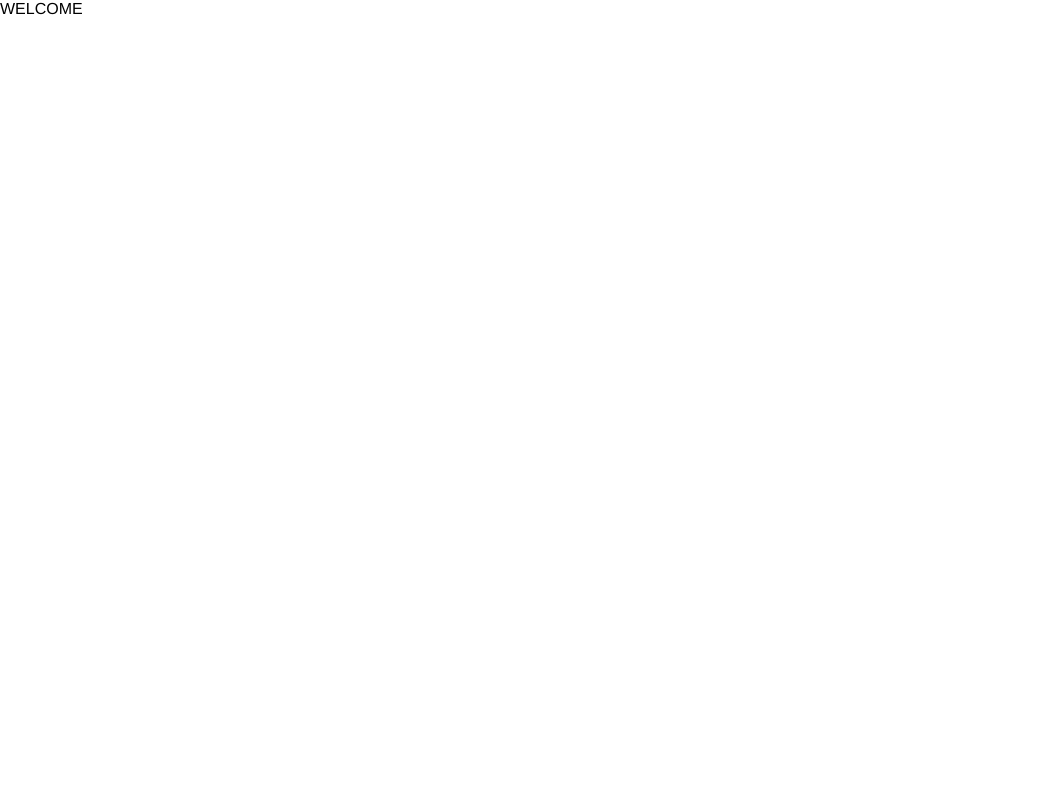
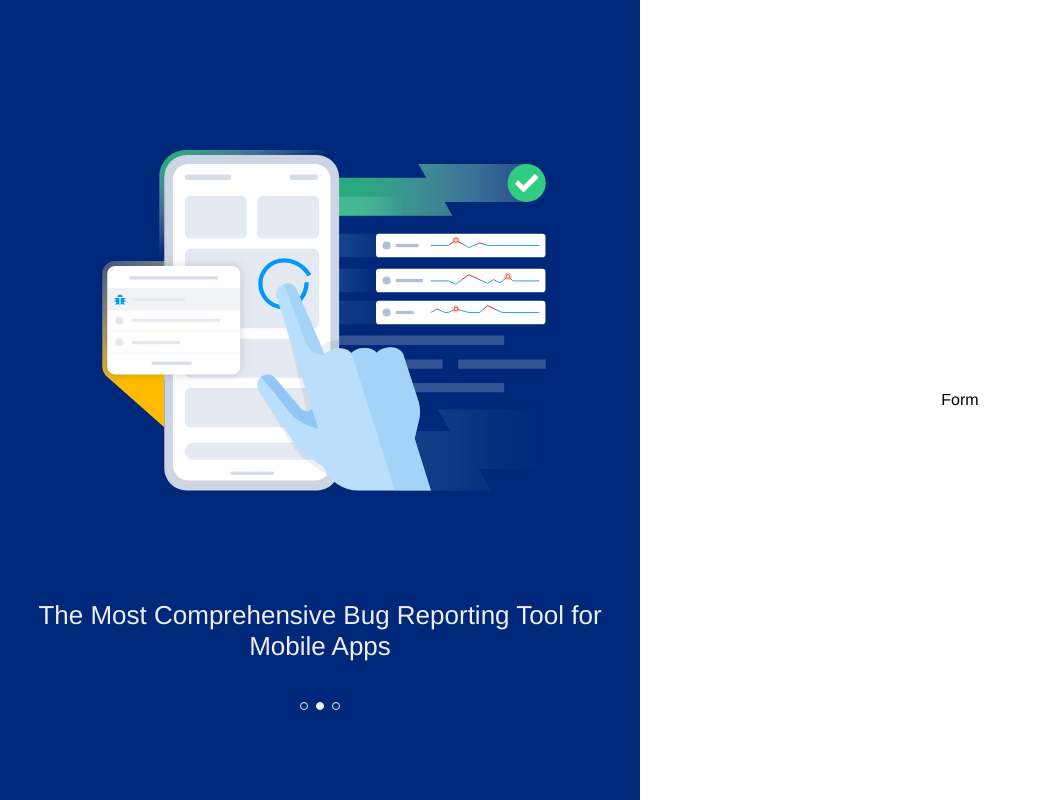
Before and after one commit to abdrahmansoltan/Instabug-Frontend-Intern-task, a Vue app: page /login in a window 1280 px wide. Before the commit this address led to /welcome. Shown: the whole page, without its empty margins (0-1041 px from the left). Built offline with nearby package versions, Linux system fonts and the light colour scheme.

Commit message:
added img-slider component

```diff
--- /dev/null
+++ b/src/components/Slider/Slider.styles.scss
@@ -0,0 +1,45 @@
+@import "../../assets/styles/variables.scss";
+@import "../../assets/styles/mixins.scss";
+
+.slider {
+  &-container {
+    background-color: $color-dark-blue;
+    width: 100%;
+    height: 100%;
+    padding: 5rem 1.2rem;
+    text-align: center;
+    display: flex;
+    flex-direction: column;
+    gap: 2.5rem;
+  }
+
+  &-img {
+    width: 75%;
+    height: 75%;
+    display: block;
+    margin: 0 auto;
+  }
+
+  p {
+    color: #eee;
+    font-size: 26px;
+    // to make the text & dots in a fixed place each time
+    min-height: 2.5rem;
+  }
+
+  .dots-container {
+    @include center-flex;
+    gap: 0.5rem;
+  }
+  .dot {
+    height: $spacing-xs;
+    width: $spacing-xs;
+    border: 1px solid #eee;
+    border-radius: 50%;
+    cursor: pointer;
+
+    &--active {
+      background-color: #eee;
+    }
+  }
+}
--- /dev/null
+++ b/src/components/Slider/Slider.vue
@@ -0,0 +1,48 @@
+<template>
+  <div class="slider-container">
+    <img
+      :src="this.imgs[this.currentIndex]"
+      alt="slider image"
+      class="slider-img"
+    />
+
+    <p>{{ this.labels[this.currentIndex] }}</p>
+
+    <div class="dots-container">
+      <span
+        v-for="(item, index) in this.imgs.length"
+        class="dot"
+        :class="{ 'dot--active': index === currentIndex }"
+        :key="item"
+        @click="this.currentIndex = index"
+      ></span>
+    </div>
+  </div>
+</template>
+
+<script>
+import { labels, sliderImgs } from "@/data/data";
+
+export default {
+  data() {
+    return {
+      imgs: sliderImgs,
+      labels: labels,
+      currentIndex: 0,
+      timer: null,
+    };
+  },
+  created() {
+    setInterval(() => {
+      this.currentIndex++;
+      if (this.currentIndex === this.imgs.length) {
+        this.currentIndex = 0;
+      }
+    }, 3000);
+  },
+};
+</script>
+
+<style lang="scss" scoped>
+@import "./Slider.styles.scss";
+</style>
--- a/src/pages/Login/Login.styles.scss
+++ b/src/pages/Login/Login.styles.scss
@@ -0,0 +1,15 @@
+@import "../../assets/styles/mixins.scss";
+.container {
+  width: 100vw;
+  height: 100vh;
+  display: flex;
+
+  .slider {
+    width: 50%;
+  }
+  .login {
+    width: 50%;
+    text-align: center;
+    @include center-flex;
+  }
+}
--- a/src/pages/Login/Login.vue
+++ b/src/pages/Login/Login.vue
@@ -1,9 +1,15 @@
 <template>
-  <div>LOGIN</div>
+  <div class="container">
+    <Slider class="slider" />
+    <div class="login">Form</div>
+  </div>
 </template>
 
 <script>
-export default {};
+import Slider from "@/components/Slider/Slider.vue";
+export default { components: { Slider } };
 </script>
 
-<style lang="scss" scoped></style>
+<style lang="scss" scoped>
+@import "./Login.styles.scss";
+</style>
--- a/src/router.js
+++ b/src/router.js
@@ -12,7 +12,7 @@ const router = createRouter({
 });
 
 // testing
-let isLoggedIn = true;
+let isLoggedIn = false;
 
 // Navigation Guards
 router.beforeEach((to, from, next) => {
```
